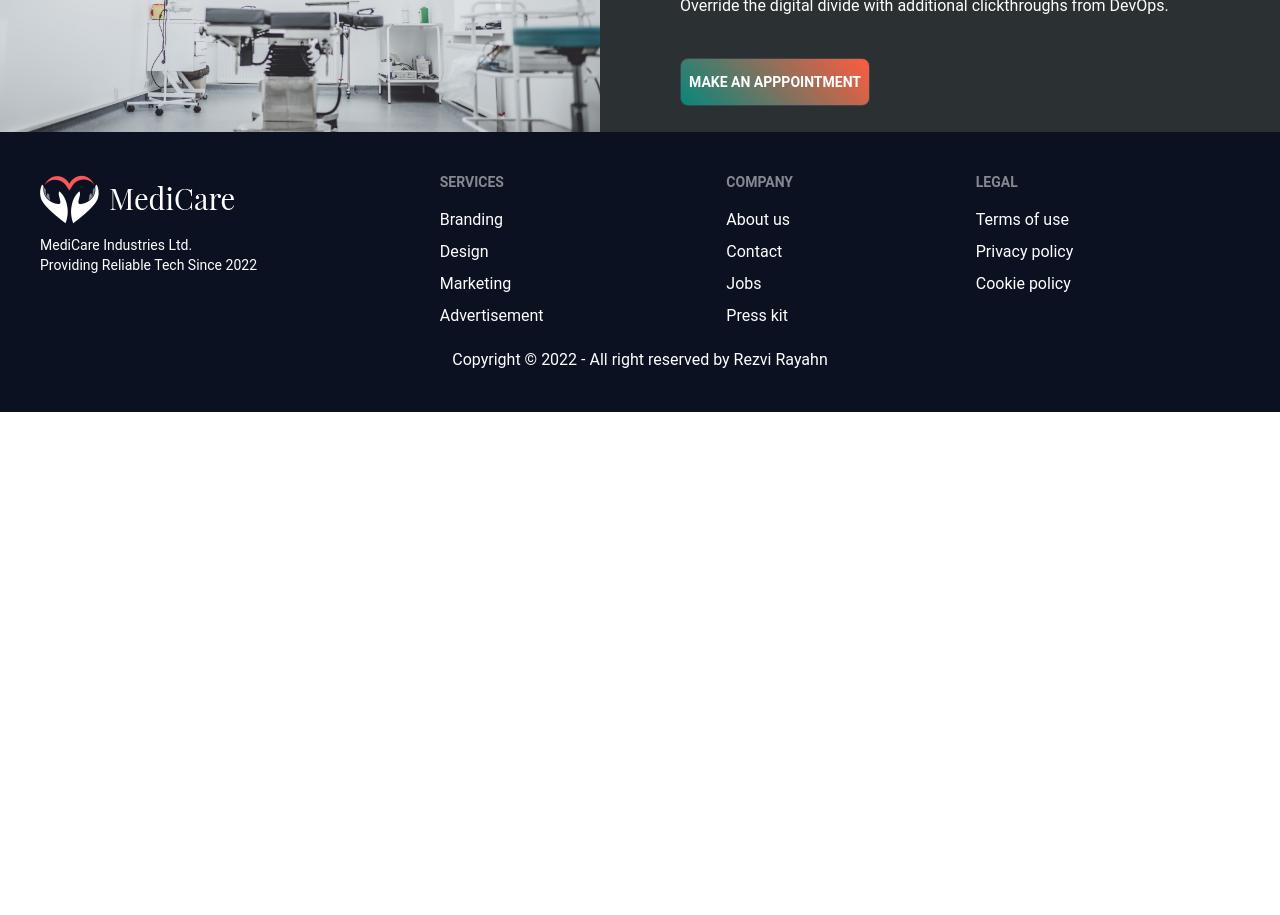
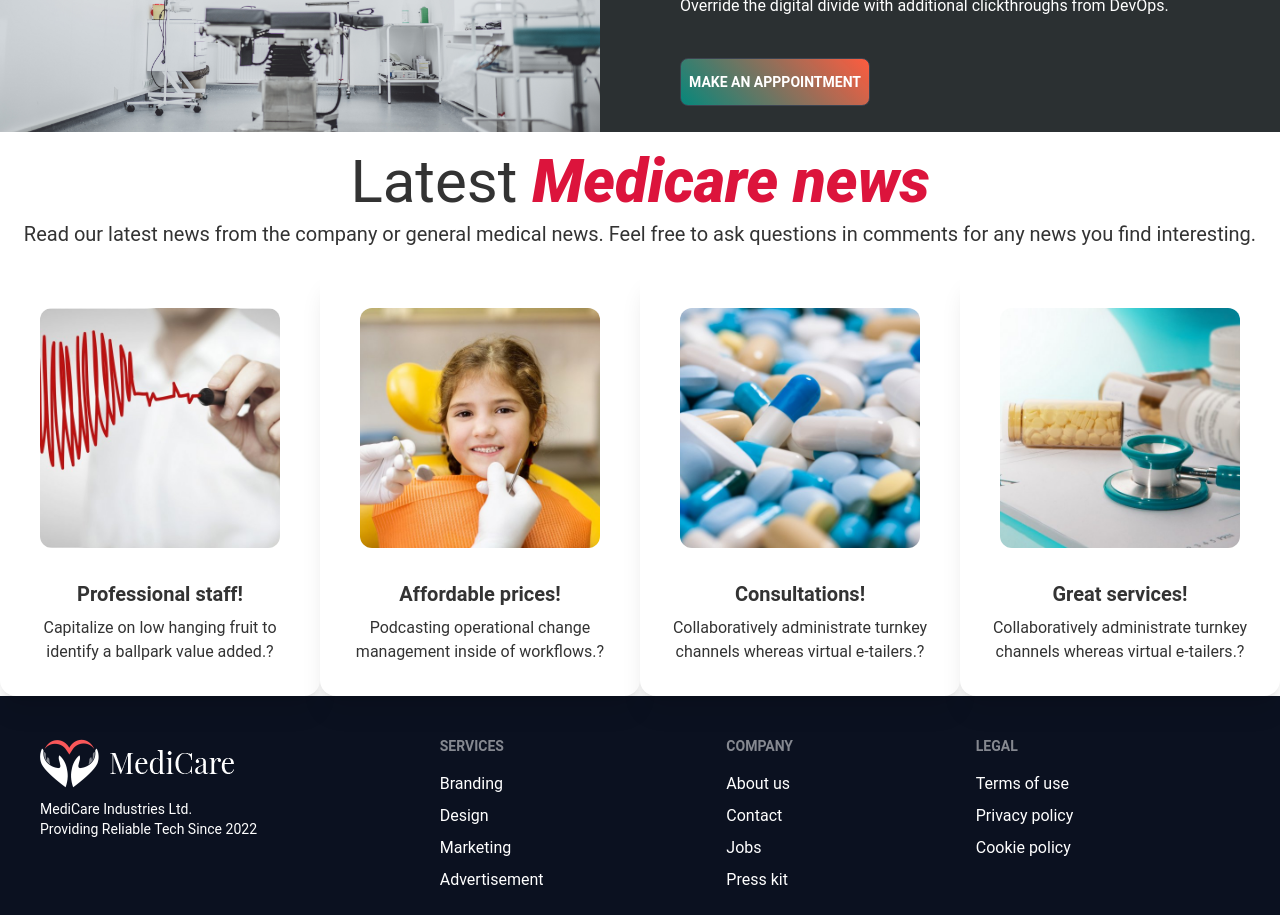
Before and after one commit to rezvirayhan/doctors-portal-client, a React (Create React App) app: page / in a window 1280 px wide. Shown: the part 2280-3195 px from the top of the page. Before the commit the page ends 2692 px from the top, so only its background shows below. Built offline with nearby package versions, Linux system fonts and the light colour scheme; no server answers.

Commit message:
all done

```diff
--- a/src/Pages/Home/Home.js
+++ b/src/Pages/Home/Home.js
@@ -1,4 +1,5 @@
 import React from "react";
+import AboutNews from "../About/AboutNews";
 import Banner from "./Banner";
 import FreeService from "./FreeService";
 import MakeAppointment from "./MakeAppointment";
@@ -13,6 +14,7 @@ const Home = () => {
       <FreeService></FreeService>
       <Services></Services>
       <MakeAppointment></MakeAppointment>
+      <AboutNews></AboutNews>
     </div>
   );
 };
--- a/src/Pages/Home/Service.js
+++ b/src/Pages/Home/Service.js
@@ -1,4 +1,5 @@
 import React from "react";
+import Slide from "react-reveal/Slide";
 import { Link } from "react-router-dom";
 
 const Service = ({ service }) => {
@@ -10,13 +11,14 @@ const Service = ({ service }) => {
       <div className="card-body items-center text-center">
         <h2 className="card-title">{service.name}</h2>
         <p>{service.description}</p>
-
+        <Slide right>
           <div className="card-actions">
             <Link to={`Booking/${service._id}`}>
               {" "}
               <button class="btn">Booking +</button>{" "}
             </Link>
           </div>
+        </Slide>
       </div>
     </div>
   );
```
Lines whose indentation alone changed are shown as unchanged.
